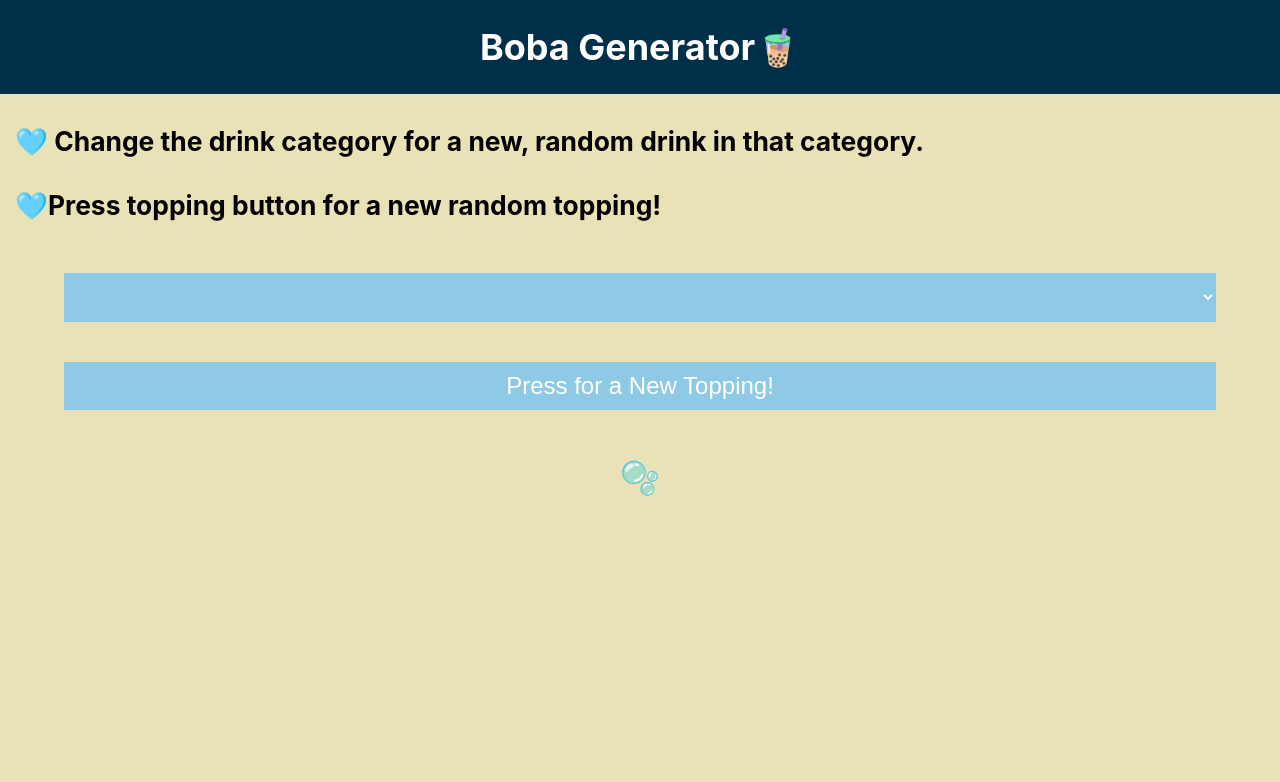
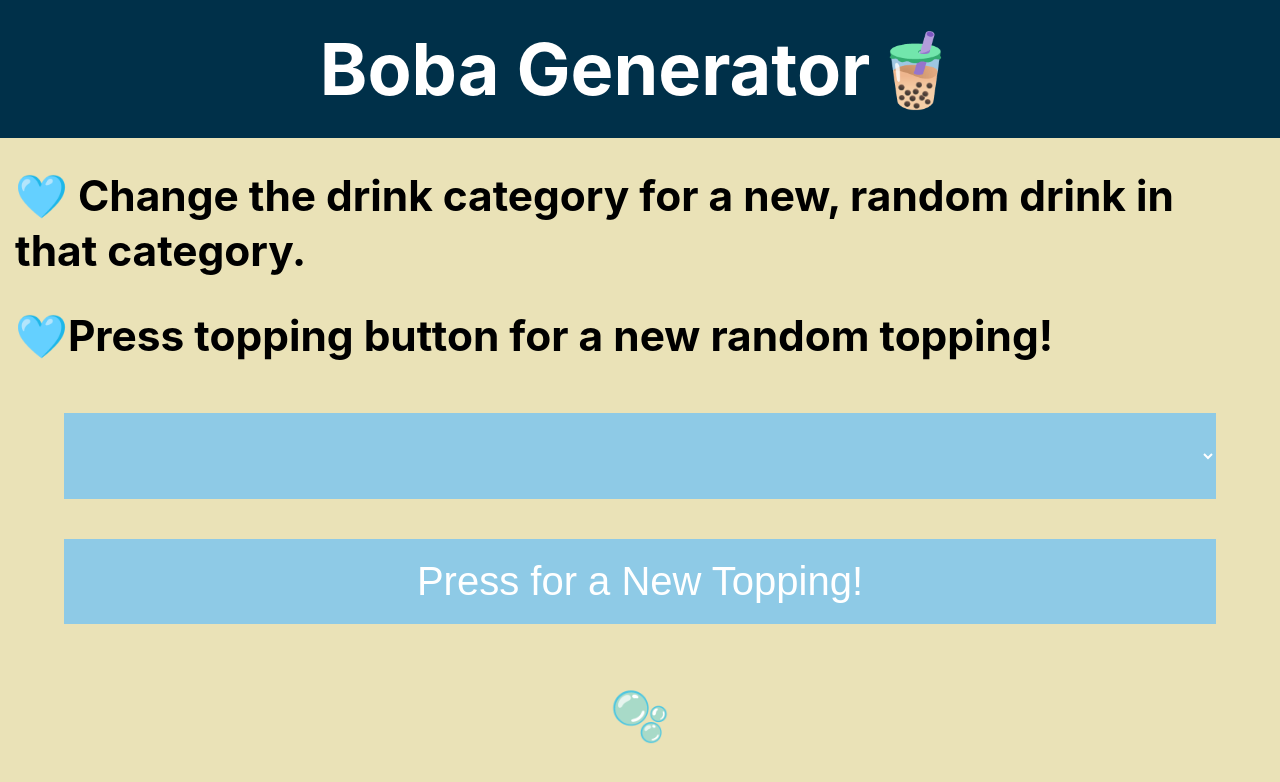
Before and after one commit to Rikaiyah-Winters/boba-generator, a React (Create React App) app: page / in a window 1280 px wide. Shown: the top 782 px of the page. Built offline with nearby package versions, Linux system fonts and the light colour scheme.

Commit message:
Added styling to tablet sizes

```diff
--- a/src/App.css
+++ b/src/App.css
@@ -46,7 +46,52 @@ h3 {
   line-height: 1em;
 }
 
-p {
-  font-size: 24px;
-  margin-bottom: 30px;
-}
+@media only screen and (min-width:768px) {
+  h1 {
+    font-size: 4.50em;
+    color: white;
+    background: #003049;
+    margin: 0;
+    padding: 25px 0;
+  }
+
+  h2 {
+    font-size: 2.65em;
+    text-align: left;
+    margin: 30px 15px;
+    line-height: 1.30em;
+  }
+
+  .drink-categories {
+    text-align: center;
+    background: #8ecae6;
+    border: none;
+    color: white;
+    padding: 20px 16px;
+    font-size: 2.5em;
+    margin: 20px 2px;
+    width: 90%;
+  }
+
+  .topping-button {
+    border: none;
+    color: white;
+    padding: 20px 16px;
+    text-align: center;
+    display: inline-block;
+    font-size: 2.5em;
+    margin: 20px 2px;
+    background: #8ecae6;
+    width: 90%;
+  }
+
+  h3 {
+    font-size: 3em;
+    line-height: 1em;
+  }
+
+};
+
+/*@media only screen and (min-width:1200px) {
+
+};*/
--- a/src/App.js
+++ b/src/App.js
@@ -50,13 +50,17 @@ class App extends Component {
     return (
       <div className="App" >
         <h1>Boba Generator🧋</h1>
+        <div className="info">
           <h2>🩵 Change the drink category for a new, random drink in that category.</h2>
           <h2>🩵Press topping button for a new random topping!</h2>
           <DrinkCategories flavorGenerator={this.flavorGenerator} />
           <Topping generateChosenTopping={this.generateChosenTopping} />
+        </div>
+        <div className="info">
           <h3>{this.state.chosenFlavor}</h3>
           <h3>🫧</h3>
           <h3>{this.state.chosenTopping}</h3>
+        </div>
       </div>
     );
   };
```
Lines whose indentation alone changed are shown as unchanged.
